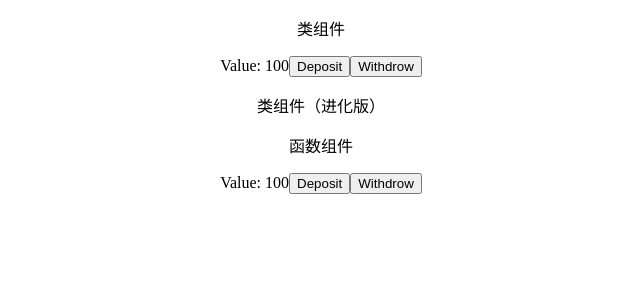
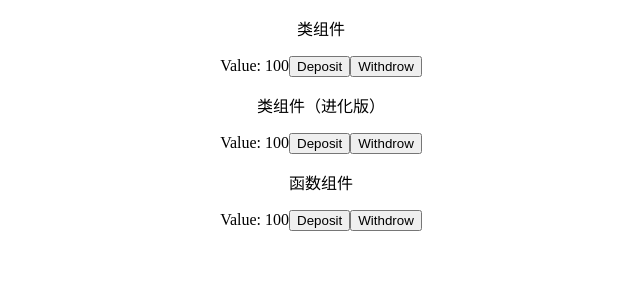
Before and after one commit to hippieZhou/tech-session-for-react, a React (Create React App) app: page / in a window 1280 px wide. Shown: the top 300 px of the page, without its empty margins (319-959 px from the left). Built offline with nearby package versions, Linux system fonts and the light colour scheme.

Commit message:
完成 connect 相关用法

```diff
--- a/src/App.js
+++ b/src/App.js
@@ -1,5 +1,5 @@
 import CounterModule from "./features/counter/CounterModule";
-// import CounterModuleV2 from "./features/counter/CounterModuleV2";
+import CounterModuleV2 from "./features/counter/CounterModuleV2";
 import { CounterModuleV3 } from "./features/counter/CounterModuleV3";
 import "./App.css";
 
@@ -9,7 +9,7 @@ function App() {
       <p>类组件</p>
       <CounterModule></CounterModule>
       <p>类组件（进化版）</p>
-      {/* <CounterModuleV2></CounterModuleV2> */}
+      <CounterModuleV2></CounterModuleV2>
       <p>函数组件</p>
       <CounterModuleV3></CounterModuleV3>
     </div>
--- a/src/features/counter/CounterModule.js
+++ b/src/features/counter/CounterModule.js
@@ -11,12 +11,9 @@ class CounterModule extends React.Component {
     super(props);
     this.store = new Store(CounterReducer);
     this.dispatcher = createCounterDispatcher(this.store);
-    this.unsubscribeFromStore = () => {
-      this.store.unsubscribeAll();
-    };
     this.store.subscribe(() => {
-      // console.log(this.store.getState());
       this.setState(this.store.getState());
+      return () => this.store.unsubscribeAll();
     });
   }
 
--- a/src/features/counter/CounterModuleV2.js
+++ b/src/features/counter/CounterModuleV2.js
@@ -1,41 +1,22 @@
 import React from "react";
-import { connect, Provider } from "react-redux";
+import { Provider } from "react-redux";
 import Store from "../../store/Store";
 import CounterReducer from "./CounterReducer";
-import Counter from "./components/Counter";
-import { getCounterValue } from "./CounterSelector";
-import createCounterDispatcher from "./createCounterDispatcher";
+import CounterV2 from "./components/CounterV2";
 
 //TODO: 简化类组件
 class CounterModuleV2 extends React.Component {
   constructor(props) {
     super(props);
-    const { counterValue } = { ...props };
-    this.counterValue = counterValue;
     this.store = new Store(CounterReducer);
-    this.state = this.state.getState();
-    this.dispatch = createCounterDispatcher(this.store);
   }
   render() {
     return (
       <Provider store={this.store}>
-        <Counter></Counter>
+        <CounterV2 />
       </Provider>
     );
   }
 }
 
-const mapStateToProps = (state) => ({
-  counterValue: getCounterValue(state),
-});
-
-const dispatchToProps = (dispatch) => ({
-  increment: () => {
-    dispatch.increment();
-  },
-  decrement: () => {
-    dispatch.decrement();
-  },
-});
-
-export default connect(mapStateToProps, dispatchToProps)(CounterModuleV2);
+export default CounterModuleV2;
--- a/src/features/counter/CounterModuleV3.js
+++ b/src/features/counter/CounterModuleV3.js
@@ -11,12 +11,9 @@ const store = new Store(CounterReducer);
 // 函数组件
 export const CounterModuleV3 = () => {
   const dispatcher = createCounterDispatcher(store);
+
   const [state, setState] = useState(store.getState());
-
-  const updateState = () => {
-    let curState = store.getState();
-    setState(curState);
-  };
+  const updateState = () => setState(store.getState());
 
   useEffect(() => {
     store.subscribe(updateState);
--- /dev/null
+++ b/src/features/counter/components/CounterV2.js
@@ -0,0 +1,24 @@
+import { COUNTER_DECREMENT, COUNTER_INCREMENT } from "../CounterIntents";
+import { getCounterValue } from "../CounterSelector";
+import { connect } from "react-redux";
+//定义核心组件
+const CounterV2 = (props) => {
+  return (
+    <div>
+      Value: {props.counterValue}
+      <button onClick={props.increment.bind(this, 10)}>Deposit</button>
+      <button onClick={props.decrement.bind(this, 5)}>Withdrow</button>
+    </div>
+  );
+};
+
+const mapStateToProps = (state) => ({
+  counterValue: getCounterValue(state),
+});
+
+const dispatchToProps = (dispatch) => ({
+  increment: (payload) => dispatch({ intent: COUNTER_INCREMENT, payload }),
+  decrement: (payload) => dispatch({ intent: COUNTER_DECREMENT, payload }),
+});
+
+export default connect(mapStateToProps, dispatchToProps)(CounterV2);
```
Also changed, not shown: 1 other file (tests, documents, lock files or other folders).
